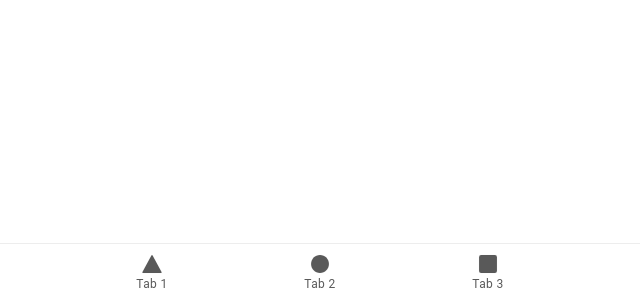
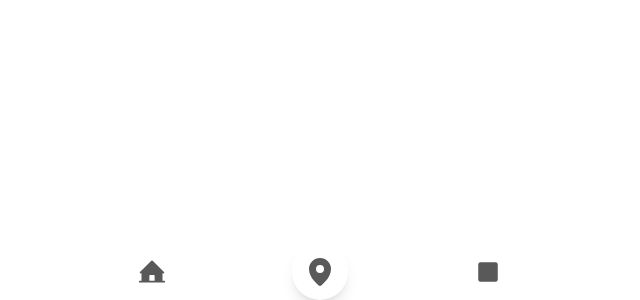
Before and after one commit to Goyto-xyz/goyto-app, a React (Vite) app: page /home in a window 1280 px wide. Shown: the part 500-800 px from the top of the page, without its empty margins (320-960 px from the left). Built offline with nearby package versions, Linux system fonts and the light colour scheme.

Commit message:
add Tailwind CSS integration and update dependencies

```diff
--- a/package.json
+++ b/package.json
@@ -19,13 +19,16 @@
     "@capacitor/status-bar": "7.0.0",
     "@ionic/react": "^8.0.0",
     "@ionic/react-router": "^8.0.0",
+    "@phosphor-icons/react": "^2.1.7",
+    "@tailwindcss/vite": "^4.0.3",
     "@types/react-router": "^5.1.20",
     "@types/react-router-dom": "^5.3.3",
     "ionicons": "^7.0.0",
     "react": "^18.2.0",
     "react-dom": "^18.2.0",
     "react-router": "^5.3.4",
-    "react-router-dom": "^5.3.4"
+    "react-router-dom": "^5.3.4",
+    "tailwindcss": "^4.0.3"
   },
   "devDependencies": {
     "@capacitor/cli": "7.0.0",
--- a/src/App.tsx
+++ b/src/App.tsx
@@ -1,4 +1,4 @@
-import { Redirect, Route } from "react-router-dom";
+import { Redirect, Route } from 'react-router-dom';
 import {
   IonApp,
   IonIcon,
@@ -7,32 +7,33 @@ import {
   IonTabBar,
   IonTabButton,
   IonTabs,
-  setupIonicReact,
-} from "@ionic/react";
-import { IonReactRouter } from "@ionic/react-router";
-import { ellipse, square, triangle } from "ionicons/icons";
-import Tab1 from "./pages/Tab1";
-import Tab2 from "./pages/Tab2";
-import Tab3 from "./pages/Tab3";
+  setupIonicReact
+} from '@ionic/react';
+import { IonReactRouter } from '@ionic/react-router';
+import { ellipse, square } from 'ionicons/icons';
+import { HouseLine, MapPin } from '@phosphor-icons/react';
 
-import "@ionic/react/css/core.css";
+import Tab1 from './pages/Tab1';
+import Tab2 from './pages/Tab2';
+import Tab3 from './pages/Tab3';
+
+import '@ionic/react/css/core.css';
 
 /* Basic CSS for apps built with Ionic */
-import "@ionic/react/css/normalize.css";
-import "@ionic/react/css/structure.css";
-import "@ionic/react/css/typography.css";
+import '@ionic/react/css/normalize.css';
+import '@ionic/react/css/structure.css';
+import '@ionic/react/css/typography.css';
 
 /* Optional CSS utils that can be commented out */
-import "@ionic/react/css/padding.css";
-import "@ionic/react/css/float-elements.css";
-import "@ionic/react/css/text-alignment.css";
-import "@ionic/react/css/text-transformation.css";
-import "@ionic/react/css/flex-utils.css";
-import "@ionic/react/css/display.css";
+import '@ionic/react/css/padding.css';
+import '@ionic/react/css/float-elements.css';
+import '@ionic/react/css/text-alignment.css';
+import '@ionic/react/css/text-transformation.css';
+import '@ionic/react/css/flex-utils.css';
+import '@ionic/react/css/display.css';
 
-import "@ionic/react/css/palettes/dark.system.css";
-
-import "./theme/variables.css";
+import './theme/tailwind.css';
+import './theme/variables.css';
 
 setupIonicReact();
 
@@ -41,7 +42,7 @@ const App: React.FC = () => (
     <IonReactRouter>
       <IonTabs>
         <IonRouterOutlet>
-          <Route exact path="/tab1">
+          <Route exact path="/">
             <Tab1 />
           </Route>
           <Route exact path="/tab2">
@@ -51,21 +52,20 @@ const App: React.FC = () => (
             <Tab3 />
           </Route>
           <Route exact path="/">
-            <Redirect to="/tab1" />
+            <Redirect to="/home" />
           </Route>
         </IonRouterOutlet>
         <IonTabBar slot="bottom">
-          <IonTabButton tab="tab1" href="/tab1">
-            <IonIcon aria-hidden="true" icon={triangle} />
-            <IonLabel>Tab 1</IonLabel>
+          <IonTabButton tab="tab1" href="/">
+            <HouseLine weight="fill" size={28} />
           </IonTabButton>
           <IonTabButton tab="tab2" href="/tab2">
-            <IonIcon aria-hidden="true" icon={ellipse} />
-            <IonLabel>Tab 2</IonLabel>
+            <div className="w-14 h-14 rounded-full bg-primary flex items-center justify-center shadow-lg">
+              <MapPin size={32} weight="fill" />
+            </div>
           </IonTabButton>
           <IonTabButton tab="tab3" href="/tab3">
             <IonIcon aria-hidden="true" icon={square} />
-            <IonLabel>Tab 3</IonLabel>
           </IonTabButton>
         </IonTabBar>
       </IonTabs>
--- /dev/null
+++ b/src/theme/tailwind.css
@@ -0,0 +1 @@
+@import 'tailwindcss';
--- a/vite.config.ts
+++ b/vite.config.ts
@@ -1,18 +1,17 @@
 /// <reference types="vitest" />
 
-import legacy from '@vitejs/plugin-legacy'
-import react from '@vitejs/plugin-react'
-import { defineConfig } from 'vite'
+import legacy from '@vitejs/plugin-legacy';
+import react from '@vitejs/plugin-react';
+import tailwindcss from '@tailwindcss/vite';
+
+import { defineConfig } from 'vite';
 
 // https://vitejs.dev/config/
 export default defineConfig({
-  plugins: [
-    react(),
-    legacy()
-  ],
+  plugins: [react(), legacy(), tailwindcss()],
   test: {
     globals: true,
     environment: 'jsdom',
-    setupFiles: './src/setupTests.ts',
+    setupFiles: './src/setupTests.ts'
   }
-})
+});
```
Also changed, not shown: 1 other file (tests, documents, lock files or other folders).
